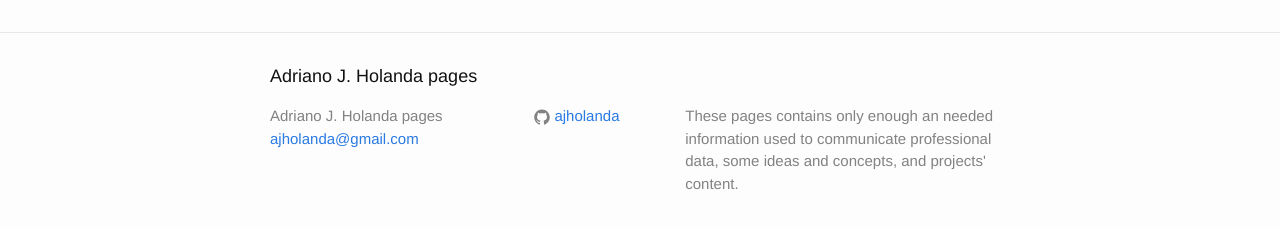
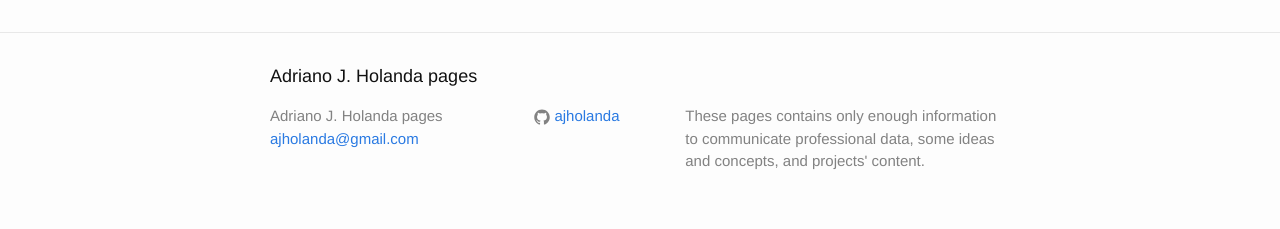
Before and after one commit to ajholanda/ajholanda.github.io, a Jekyll site: the page built from index.html, in a window 1280 px wide. Shown: the part 279-508 px from the top of the page. Built offline with Jekyll 4.4.1, drawn with Linux system fonts in a browser that asks for light colours.

Commit message:
fix typo

```diff
--- a/_config.yml
+++ b/_config.yml
@@ -9,7 +9,7 @@
 title: Adriano J. Holanda pages
 email: ajholanda@gmail.com
 description: > # this means to ignore newlines until "baseurl:"
-  These pages contains only enough an needed information used to communicate
+  These pages contains only enough information to communicate
   professional data, some ideas and concepts, and projects' content.
 baseurl: "" # the subpath of your site, e.g. /blog
 url: "http://ajholanda.github.io" # the base hostname & protocol for your site
```
